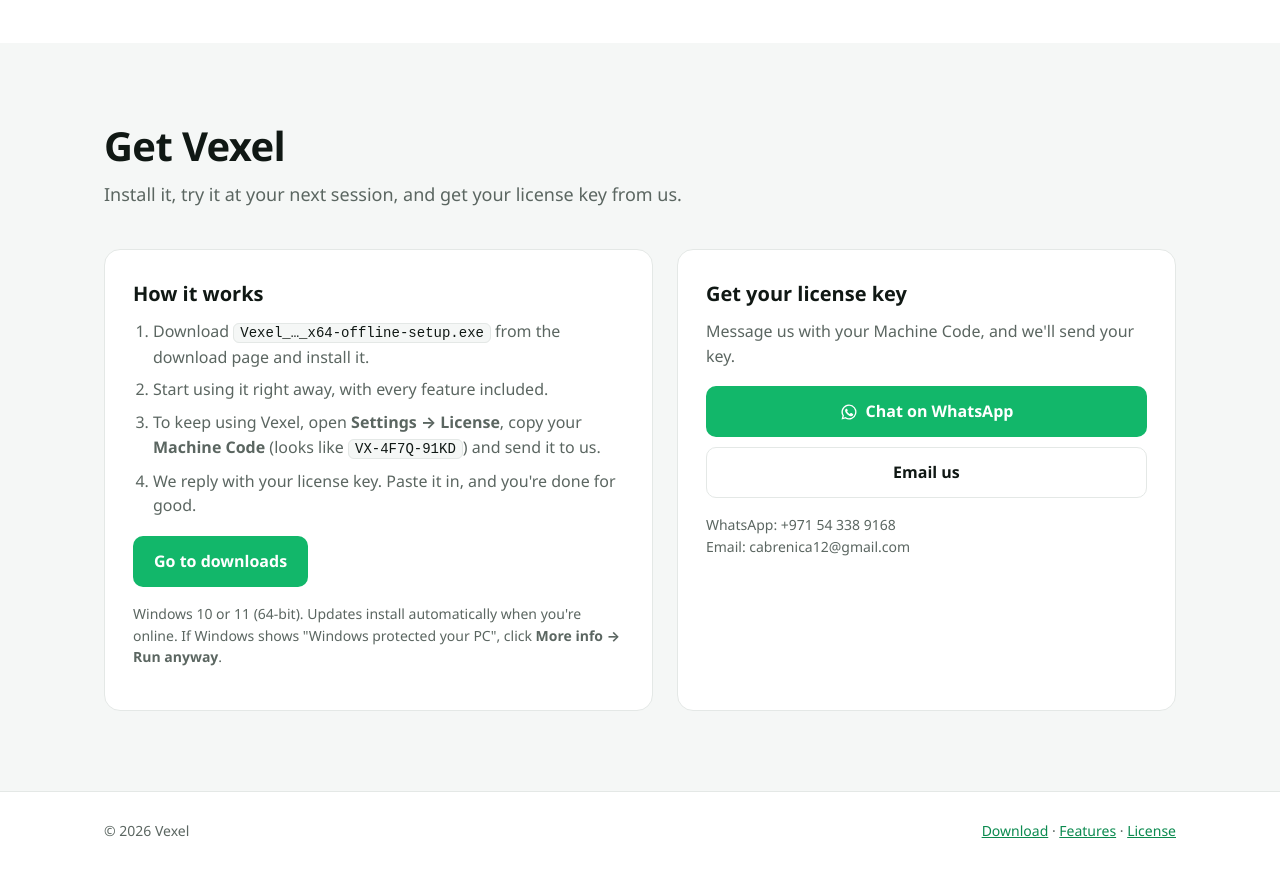
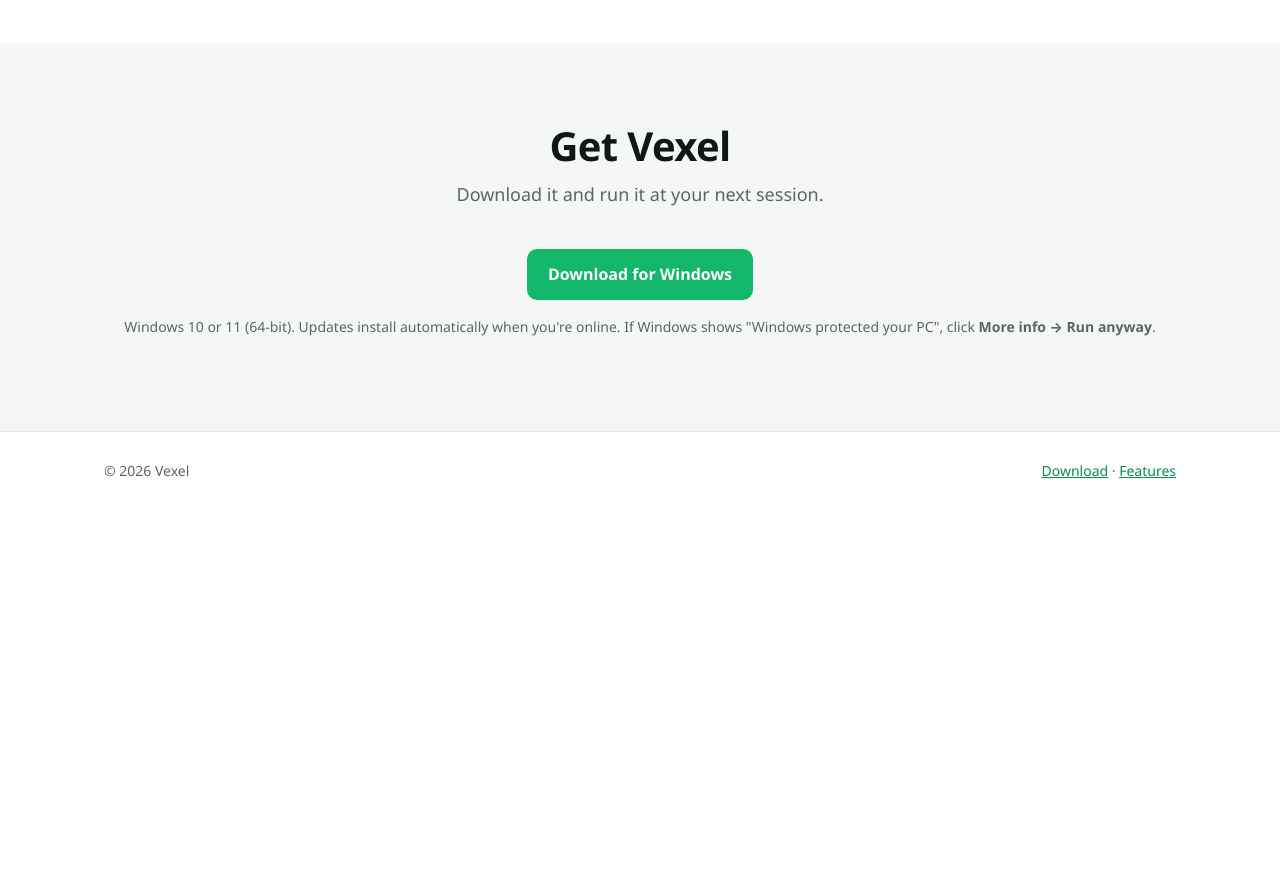
Before and after one commit to clisdan/vexel-releases, a plain HTML site: page index.html in a window 1280 px wide. Shown: the part 6680-7550 px from the top of the page. After the commit the page ends 7190 px from the top, so only its background shows below. Drawn offline with Linux system fonts and the light colour scheme.

Commit message:
Website and README: remove license key and contact sections
Co-Authored-By: Claude Opus 5.5 <noreply@anthropic.com>
Claude-Session: https://claude.ai/code/session_01W5QrvRWap5ddehKhzHtjXA

```diff
--- a/index.html
+++ b/index.html
@@ -272,34 +272,11 @@
   </section>
 
   <section id="get" class="alt">
-    <div class="wrap">
+    <div class="wrap center">
       <h2>Get Vexel</h2>
-      <p class="sub">Install it, try it at your next session, and get your license key from us.</p>
-      <div class="get">
-        <div class="panel">
-          <h3>How it works</h3>
-          <ol>
-            <li>Download <code>Vexel_…_x64-offline-setup.exe</code> from the download page and install it.</li>
-            <li>Start using it right away, with every feature included.</li>
-            <li>To keep using Vexel, open <b>Settings → License</b>, copy your <b>Machine Code</b> (looks like <code>VX-4F7Q-91KD</code>) and send it to us.</li>
-            <li>We reply with your license key. Paste it in, and you're done for good.</li>
-          </ol>
-          <a class="btn primary" href="https://github.com/clisdan/vexel-releases/releases/latest">Go to downloads</a>
-          <p class="req">Windows 10 or 11 (64-bit). Updates install automatically when you're online. If Windows shows "Windows protected your PC", click <b>More info → Run anyway</b>.</p>
-        </div>
-        <div class="panel">
-          <h3>Get your license key</h3>
-          <p style="color:var(--muted);margin:0 0 18px">Message us with your Machine Code, and we'll send your key.</p>
-          <div class="contact">
-            <a class="btn primary" href="https://wa.me/971543389168?text=Hi%2C%20I%27d%20like%20a%20Vexel%20license.%20My%20Machine%20Code%20is%3A%20">
-              <svg width="18" height="18" viewBox="0 0 24 24" fill="currentColor" aria-hidden="true"><path d="M12 2a10 10 0 0 0-8.6 15.1L2 22l5-1.3A10 10 0 1 0 12 2zm0 18.2a8.2 8.2 0 0 1-4.2-1.2l-.3-.2-3 .8.8-2.9-.2-.3A8.2 8.2 0 1 1 12 20.2zm4.5-6.1c-.2-.1-1.5-.7-1.7-.8-.2-.1-.4-.1-.6.1l-.8 1c-.1.2-.3.2-.5.1a6.7 6.7 0 0 1-3.3-2.9c-.2-.4.2-.4.7-1.3.1-.2 0-.3 0-.4l-.8-1.8c-.2-.5-.4-.4-.6-.4h-.5a1 1 0 0 0-.7.3 3 3 0 0 0-.9 2.2 5.2 5.2 0 0 0 1.1 2.7 11.8 11.8 0 0 0 4.5 4c1.7.7 2.3.8 3.2.6a2.7 2.7 0 0 0 1.8-1.2 2.2 2.2 0 0 0 .1-1.3c0-.1-.2-.2-.5-.3z"/></svg>
-              Chat on WhatsApp
-            </a>
-            <a class="btn ghost" href="mailto:cabrenica12@gmail.com?subject=Vexel%20license&amp;body=Hi%2C%20I%27d%20like%20a%20Vexel%20license.%0A%0AMy%20Machine%20Code%20is%3A%20">Email us</a>
-          </div>
-          <p class="req">WhatsApp: +971 54 338 9168<br>Email: cabrenica12@gmail.com</p>
-        </div>
-      </div>
+      <p class="sub">Download it and run it at your next session.</p>
+      <a class="btn primary" href="https://github.com/clisdan/vexel-releases/releases/latest">Download for Windows</a>
+      <p class="req">Windows 10 or 11 (64-bit). Updates install automatically when you're online. If Windows shows "Windows protected your PC", click <b>More info → Run anyway</b>.</p>
     </div>
   </section>
 </main>
@@ -307,7 +284,7 @@
 <footer>
   <div class="wrap">
     <span>© 2026 Vexel</span>
-    <span><a href="https://github.com/clisdan/vexel-releases/releases/latest">Download</a> · <a href="#features">Features</a> · <a href="#get">License</a></span>
+    <span><a href="https://github.com/clisdan/vexel-releases/releases/latest">Download</a> · <a href="#features">Features</a></span>
   </div>
 </footer>
 
```
Also changed, not shown: 1 other file.
